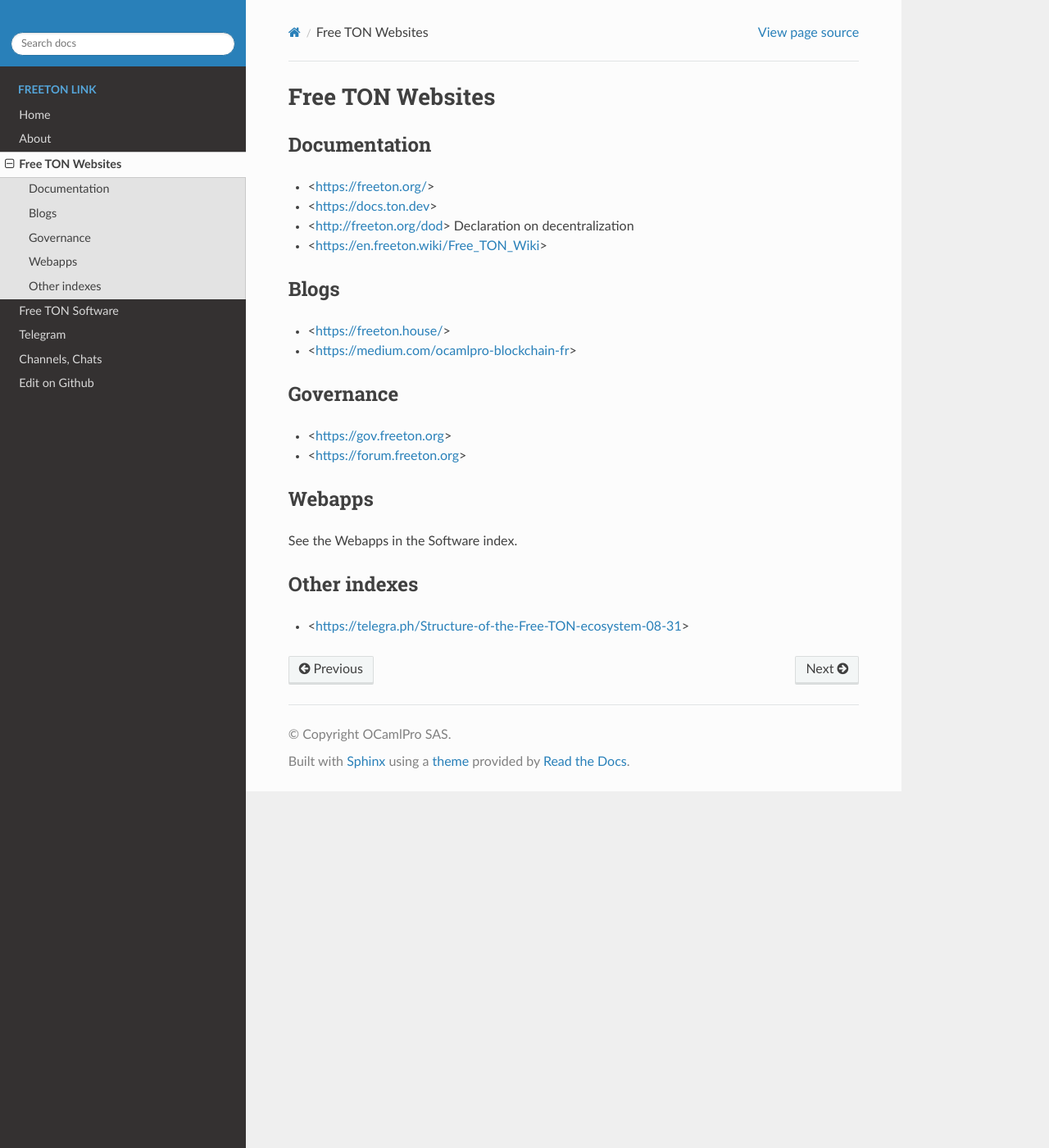
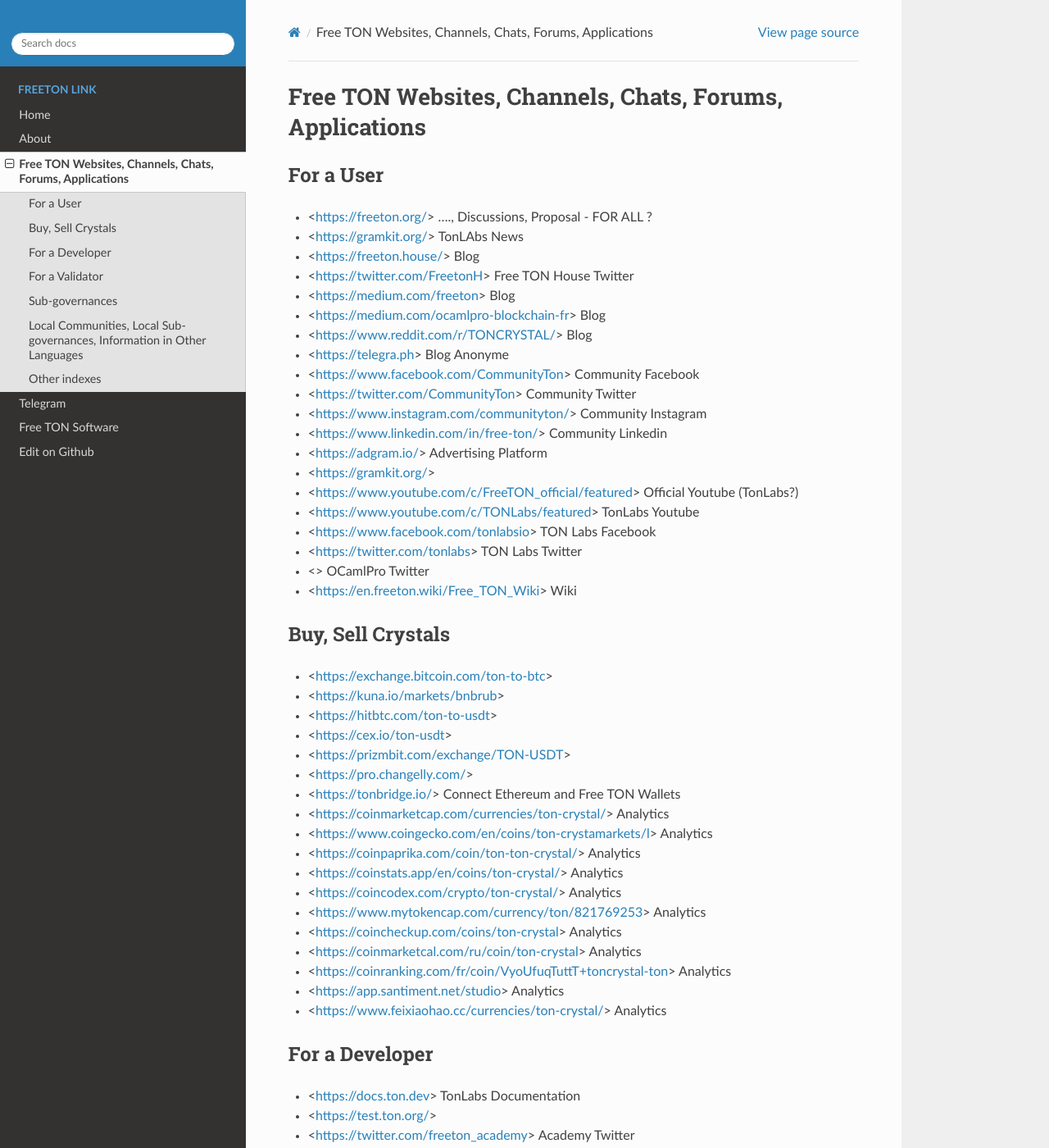
Before and after one commit to OCamlPro/www.freeton.link, a Sphinx documentation site: the page built from sphinx/websites.rst, in a window 1280 px wide and 1400 px high. Shown: the whole window at 82% size. Built offline with Sphinx 7.4.7 and the Read the Docs theme 2.0.0, drawn with Linux system fonts in a browser that asks for light colours; the version number could not be read and is left out; some of the changed text lies outside the part shown.

Commit message:
telegram.rst websites.rst software.rst

```diff
--- a/sphinx/index.rst
+++ b/sphinx/index.rst
@@ -13,9 +13,8 @@
    Home <https://www.freeton.link>
    about
    websites
+   telegram
    software
-   telegram
-   channels
    Edit on Github <https://github.com/ocamlpro/www.freeton.link>
 
 
--- a/sphinx/websites.rst
+++ b/sphinx/websites.rst
@@ -1,32 +1,77 @@
-Free TON Websites
-=================
+Free TON Websites, Channels, Chats, Forums, Applications
+========================================================
 
-Documentation
-~~~~~~~~~~~~~
+For a User
+~~~~~~~~~~
+* <https://freeton.org/> ...., Discussions, Proposal - FOR ALL ?
+* <https://gramkit.org/> TonLAbs News
+* <https://freeton.house/> Blog
+* <https://twitter.com/FreetonH> Free TON House Twitter
+* <https://medium.com/freeton> Blog
+* <https://medium.com/ocamlpro-blockchain-fr> Blog
+* <https://www.reddit.com/r/TONCRYSTAL/> Blog
+* <https://telegra.ph> Blog Anonyme
+* <https://www.facebook.com/CommunityTon> Community Facebook
+* <https://twitter.com/CommunityTon> Community Twitter
+* <https://www.instagram.com/communityton/> Community Instagram
+* <https://www.linkedin.com/in/free-ton/> Community Linkedin
+* <https://adgram.io/> Advertising Platform
+* <https://gramkit.org/>
+* <https://www.youtube.com/c/FreeTON_official/featured> Official Youtube (TonLabs?)
+* <https://www.youtube.com/c/TONLabs/featured> TonLabs Youtube
+* <https://www.facebook.com/tonlabsio> TON Labs Facebook
+* <https://twitter.com/tonlabs> TON Labs Twitter
+* <> OCamlPro Twitter
+* <https://en.freeton.wiki/Free_TON_Wiki> Wiki
 
-* <https://freeton.org/>
-* <https://docs.ton.dev>
-* <http://freeton.org/dod> Declaration on decentralization
-* <https://en.freeton.wiki/Free_TON_Wiki>
+Buy, Sell Crystals
+~~~~~~~~~~~~~~~~~~
+* <https://exchange.bitcoin.com/ton-to-btc>
+* <https://kuna.io/markets/bnbrub>
+* <https://hitbtc.com/ton-to-usdt>
+* <https://cex.io/ton-usdt>
+* <https://prizmbit.com/exchange/TON-USDT>
+* <https://pro.changelly.com/>
+* <https://tonbridge.io/> Connect Ethereum and Free TON Wallets
+* <https://coinmarketcap.com/currencies/ton-crystal/> Analytics
+* <https://www.coingecko.com/en/coins/ton-crystamarkets/l> Analytics
+* <https://coinpaprika.com/coin/ton-ton-crystal/> Analytics
+* <https://coinstats.app/en/coins/ton-crystal/> Analytics
+* <https://coincodex.com/crypto/ton-crystal/> Analytics
+* <https://www.mytokencap.com/currency/ton/821769253> Analytics
+* <https://coincheckup.com/coins/ton-crystal> Analytics
+* <https://coinmarketcal.com/ru/coin/ton-crystal> Analytics
+* <https://coinranking.com/fr/coin/VyoUfuqTuttT+toncrystal-ton> Analytics
+* <https://app.santiment.net/studio> Analytics
+* <https://www.feixiaohao.cc/currencies/ton-crystal/> Analytics
 
-Blogs
-~~~~~
+For a Developer
+~~~~~~~~~~~~~~~
+* <https://docs.ton.dev> TonLabs Documentation
+* <https://test.ton.org/>
+* <https://twitter.com/freeton_academy> Academy Twitter
+* <https://gov.freeton.org> Contests
+* <https://tonseed.com/> Contests
+* <https://telegra.ph/How-to-prepare-and-submit-a-competitive-offer-in-Free-TON-08-18> Contests for Beginners
 
-* <https://freeton.house/>
-* <https://medium.com/ocamlpro-blockchain-fr>
+For a Validator
+~~~~~~~~~~~~~~~
+* <https://depools.extraton.io/> Depools Validators
 
-Governance
-~~~~~~~~~~
+Sub-governances
+~~~~~~~~~~~~~~~
+* <https://telegra.ph/Free-TON81f0ddfbfd61-Sub-governances-12-08> Sub-governances
 
-* <https://gov.freeton.org>
-* <https://forum.freeton.org>
-
-Webapps
-~~~~~~~
-
-See the Webapps in the Software index.
+Local Communities, Local Sub-governances, Information in Other Languages
+~~~~~~~~~~~~~~~~~~~~~~~~~~~~~~~~~~~~~~~~~~~~~~~~~~~~~~~~~~~~~~~~~~~~~~~~
+* <https://telegra.ph/Free-TON81f0ddfbfd61-Sub-governances-12-08> Sub-governances
+* <https://twitter.com/FreetonLatvija> Latvian Community LV
+* <https://freetonlatvija.medium.com> LV
+* <https://www.cybersport.ru/base/teams/no_org/free-ton> Cybersport Team RU
+* <https://blog.freeton.org/> Blog RU
+* <https://telemetr.io/en/channels/1477384745-freeton_community> News RU
 
 Other indexes
 ~~~~~~~~~~~~~
-
 * <https://telegra.ph/Structure-of-the-Free-TON-ecosystem-08-31>
+* <http://ton-test.rsquad.io/>
```
Also changed, not shown: sphinx/software.rst (+51 -19 lines), sphinx/telegram.rst (+97 -84 lines).
